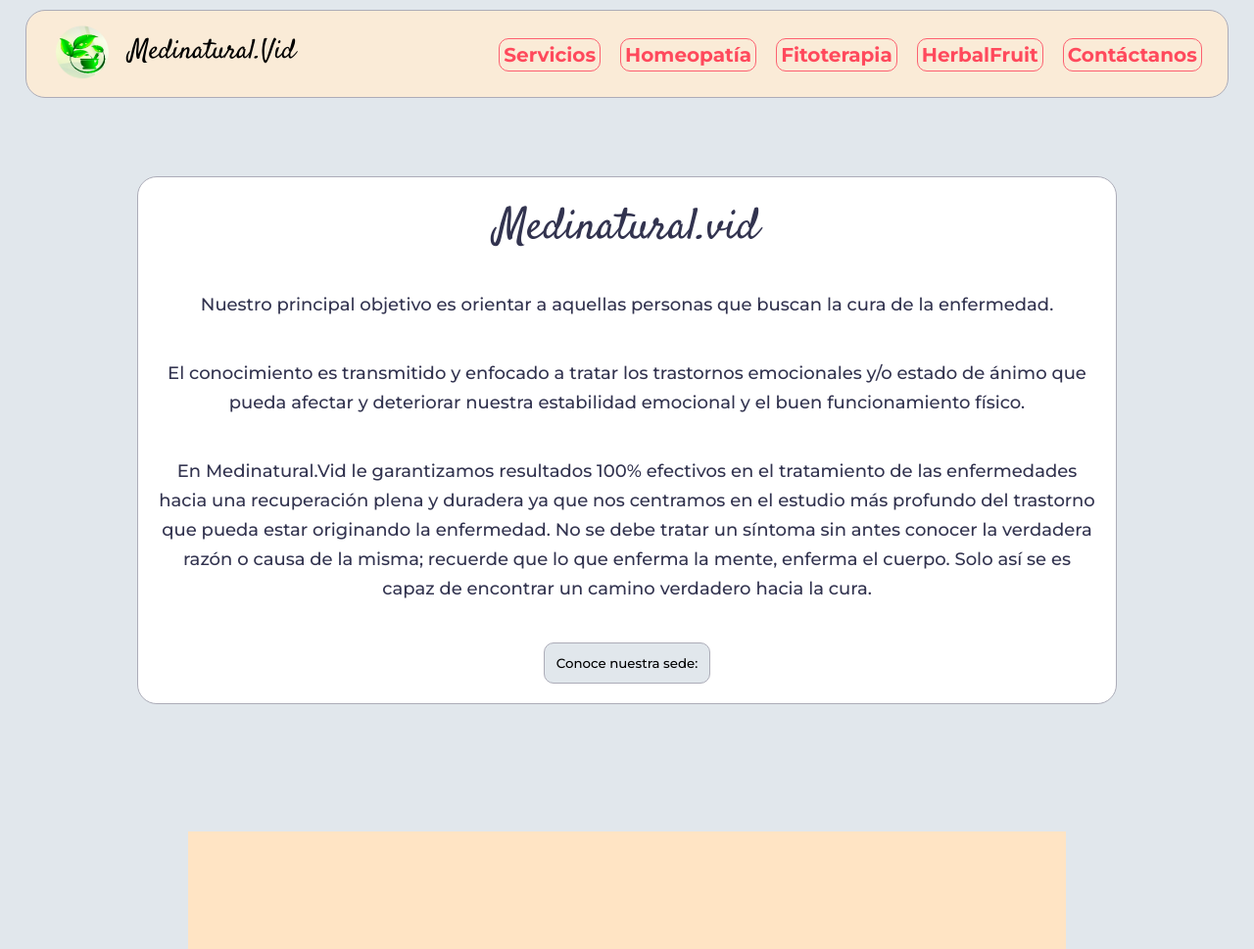
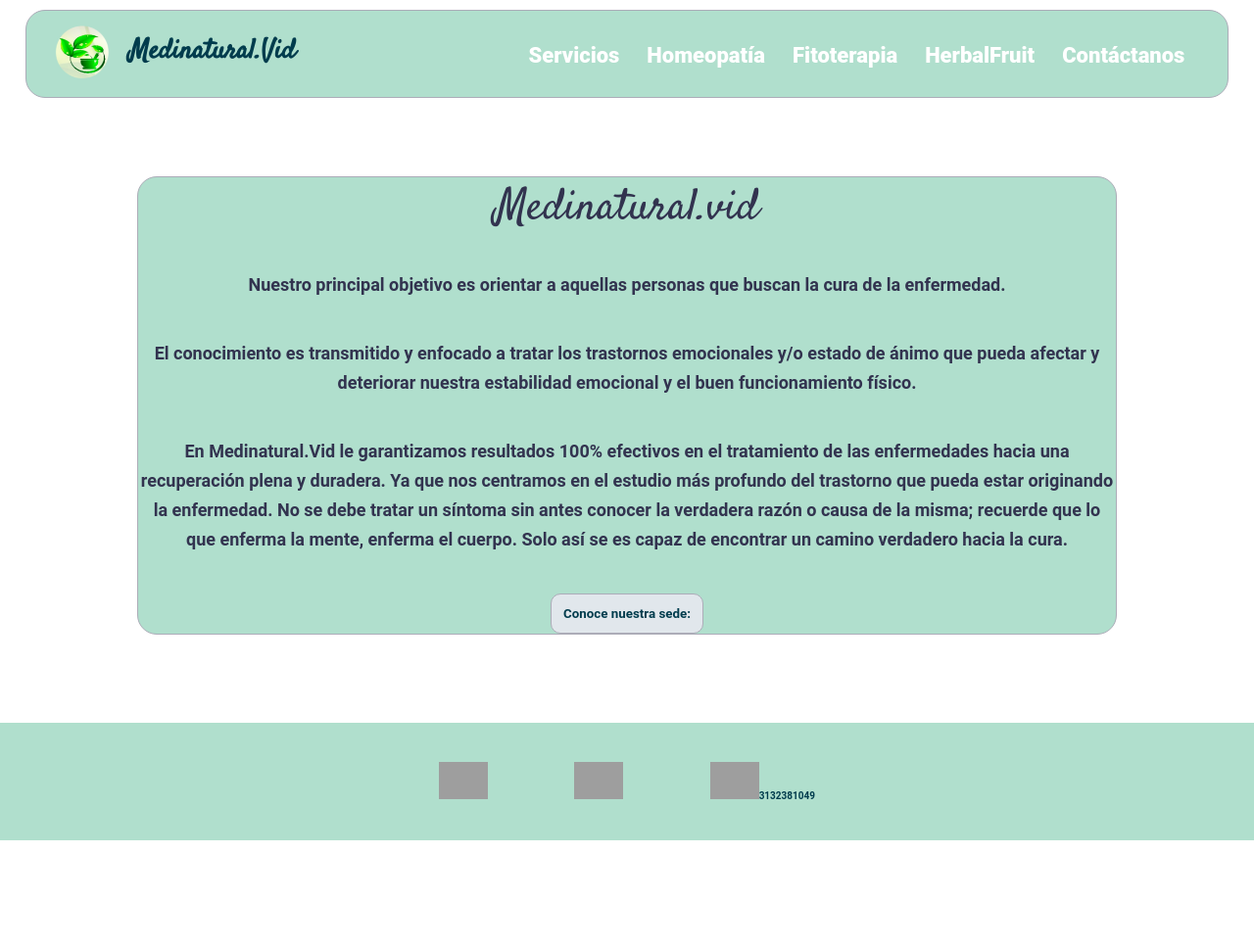
Before and after one commit to SergioPuentes/medinatural.vid, a website built with Parcel: page src/index.html in a window 1280 px wide. Shown: the whole page at 98% size. After the commit the page ends 858 px from the top, so only its background shows below. Built offline with nearby package versions, Linux system fonts and the light colour scheme; grey boxes are pictures that could not be loaded.

Commit message:
construccion

```diff
--- a/src/css/footer.css
+++ b/src/css/footer.css
@@ -1,7 +1,19 @@
 .footer{
     display: flex;
-    width: 70%;
-    background-color: bisque;
+    width: 100%;
+    background-color: #B0DFCD;
     height: 12rem;
     margin: 1rem auto 0 auto;
+    justify-content: center;
 }
+.footer div{
+    margin: auto auto;
+}
+.footer div a img {
+    width: 5rem;
+}
+.footer .social-media{
+    width: 30%;
+    display: flex;
+    justify-content: space-between;
+}
--- a/src/css/index.css
+++ b/src/css/index.css
@@ -2,16 +2,17 @@
     margin: 0;
     padding: 0;
     box-sizing: border-box;
-    font-family: 'Montserrat', sans-serif;
+    font-family: 'ROBOTO', sans-serif;
     text-decoration: none;
-    color: black;
+    color: #003C4D;
+    font-weight: 600;
 }
 html{
     font-size: 62.5%;
 }
 body{
-    background-color:rgb(225, 231, 236) ;
     min-height: 100%;
     display: flex;
     flex-direction: column;
+    width: 100%;
 }
--- a/src/css/main.css
+++ b/src/css/main.css
@@ -1,5 +1,5 @@
 main{
-    background-color:rgb(255, 255, 255);
+    background-color:#B0DFCD;
     max-width: 100rem;
     width: 96%;
     margin: 8rem auto;
@@ -7,9 +7,7 @@ main{
     border-radius: 2rem;
     border: 1px solid #acacb8;
 }
-section{
-    padding: 2rem 2rem ;
-}
+
 section h1{
     font-size: 4.5rem;
     margin-bottom: 3rem;
--- a/src/css/menu-selected.css
+++ b/src/css/menu-selected.css
@@ -1,12 +1,11 @@
 .menu-selected{
-    border: solid 1px rgb(155, 154, 154);
-    background-color: aliceblue;
+    border: solid 1px rgb(176, 0, 0);
+    background-color:#B0DFCD;
     border-radius: 2rem;
+    width: 95%;
+    margin: 0 auto;
 }
 #menu-selected{
-    max-width: 100rem;
-    margin: 0 auto;
-    width: 96%;
     display: flex;
 }
 .item-info{
--- a/src/css/nav.css
+++ b/src/css/nav.css
@@ -1,7 +1,7 @@
 header{
     width: 96%;
     height: 9rem;
-    background-color: antiquewhite;
+    background-color: #B0DFCD;
     margin: 0 auto;
     border-radius: 2rem;
     border: 1px solid #acacb8;
@@ -40,20 +40,15 @@ ul button {
     transition: .3s linear;
     display: inline-block;
     margin: 0 1rem;
-    color: #ff495c;
-    font-size: 2rem;
-    font-weight: 600;
-    font-family:'Segoe UI';
-    border: #fd6070 1px solid;
+    font-size: 2.2rem;
+    font-family:'Roboto';
     padding: 0.4rem;
-    border-radius: 1rem;
-    background-color: antiquewhite;
+    background-color: #B0DFCD;
+    border: none;
 }
 ul button li{
-    color:#ff495c
-}
-ul a li{
-    color: #ff495c;
+    font-weight: 800;
+    color:#ffffff
 }
 ul a{
     transition: .3s linear;
@@ -62,7 +57,5 @@ ul a{
     font-size: 2rem;
     font-weight: 600;
     font-family:'Segoe UI';
-    border: #fd6070 1px solid;
     padding: 0.4rem;
-    border-radius: 1rem;
 }
--- a/src/index.html
+++ b/src/index.html
@@ -50,7 +50,7 @@
             <p>
 
                 En Medinatural.Vid le garantizamos resultados 100% efectivos en el tratamiento de las enfermedades
-                hacia una recuperación plena y duradera ya que nos centramos en el estudio más profundo del
+                hacia una recuperación plena y duradera. Ya que nos centramos en el estudio más profundo del
                 trastorno que pueda estar originando la enfermedad. No se debe tratar un síntoma sin antes
                 conocer la verdadera razón o causa de la misma; recuerde que lo que enferma la mente, enferma
                 el cuerpo. Solo así se es capaz de encontrar un camino verdadero hacia la cura.</p>
@@ -62,7 +62,11 @@
         <div></div>
     </section>
     <footer class="footer">
-
+        <div class="social-media">
+            <a href=""><img src="https://cdn-icons-png.flaticon.com/128/733/733641.png" alt=""></a>
+            <a href=""><img src="https://cdn-icons-png.flaticon.com/128/1384/1384005.png" alt=""></a>
+            <a href=""><img src="https://cdn-icons-png.flaticon.com/512/2354/2354127.png" alt="">3132381049</a>
+        </div>
     </footer>
     <script defer  type="module" src="./index.js"></script>
 </body>
--- a/src/products/contacto.js
+++ b/src/products/contacto.js
@@ -2,18 +2,24 @@ const contacto = [
     {
         name:"Whatsapp",
         description:"Escribenos por Whatsapp",
-        photo:""
+        photo:"https://cdn-icons-png.flaticon.com/128/733/733641.png"
     },
     {
         name:"Estamos ubicados en San Gil-Santander",
         description:"Cra 9 #9-35 Frente a la fiscalia municipal",
-        photo:""
+        photo:"https://cdn-icons-png.flaticon.com/512/2354/2354133.png"
     },
     {
-        name:"",
-        description:"",
-        photo:""
+        name:"Facebook",
+        description:"Escribenos por Facebook",
+        photo:"https://cdn-icons-png.flaticon.com/128/1384/1384005.png"
+    },
+    {
+        name:"Telefono",
+        description:"LLamanos 3132381049",
+        photo:"https://cdn-icons-png.flaticon.com/512/2354/2354127.png"
     }
 
 
 ]
+module.exports = contacto
--- a/src/utils/getProduct.js
+++ b/src/utils/getProduct.js
@@ -5,6 +5,7 @@ import homeopatia from "../products/homeopatia"
 import returnItem from "../components/item"
 import getHash from "../utils/getHash"
 import herbalfruit from "../products/herbalfruit"
+import contacto from "../products/contacto"
 let title = ""
 const data = ()=>{
     let hash = getHash()
@@ -19,7 +20,7 @@ const data = ()=>{
         return products
     }else if(hash == "menu-selected4"){
         title = "Contactenos"
-        return 0
+        return contacto
     }else if(hash == "menu-selected5"){
         title = "Fotos sede"
         return sede
```
Also changed, not shown: dist/index.html, 4 other files.
